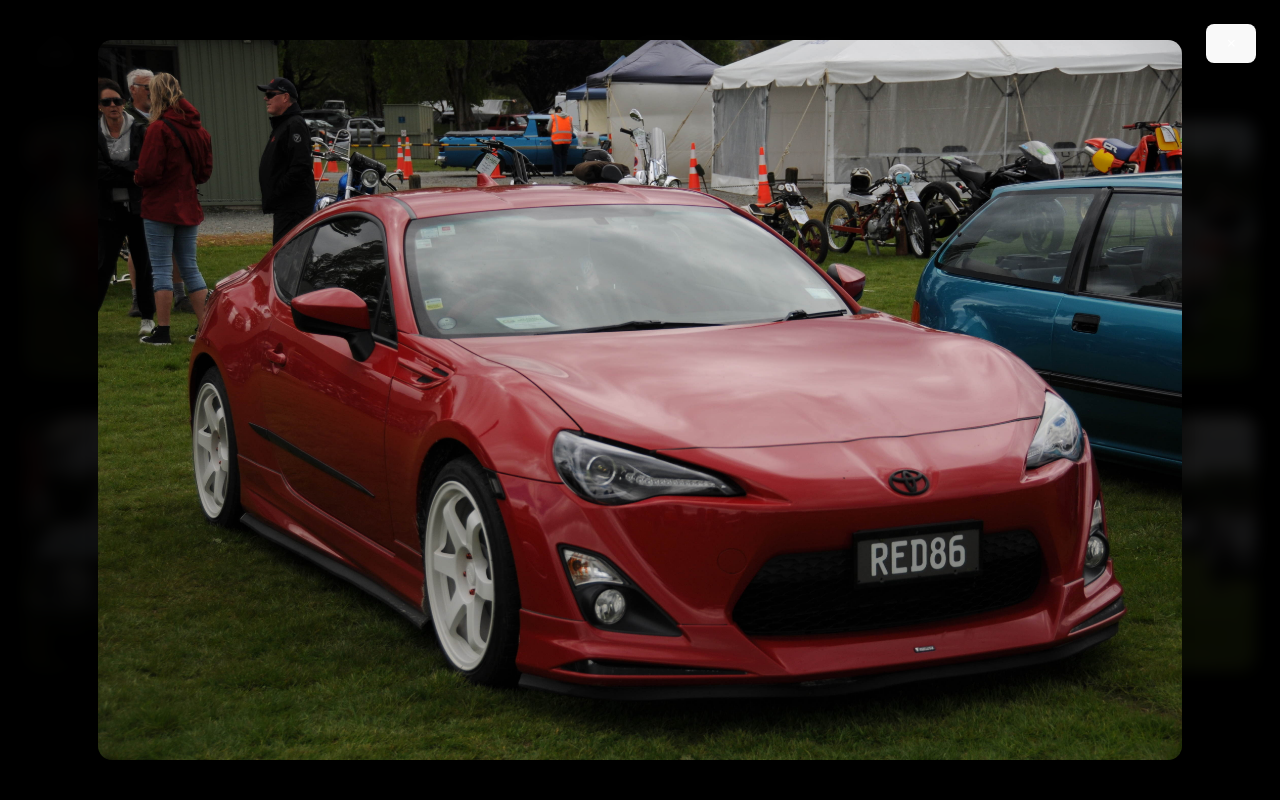
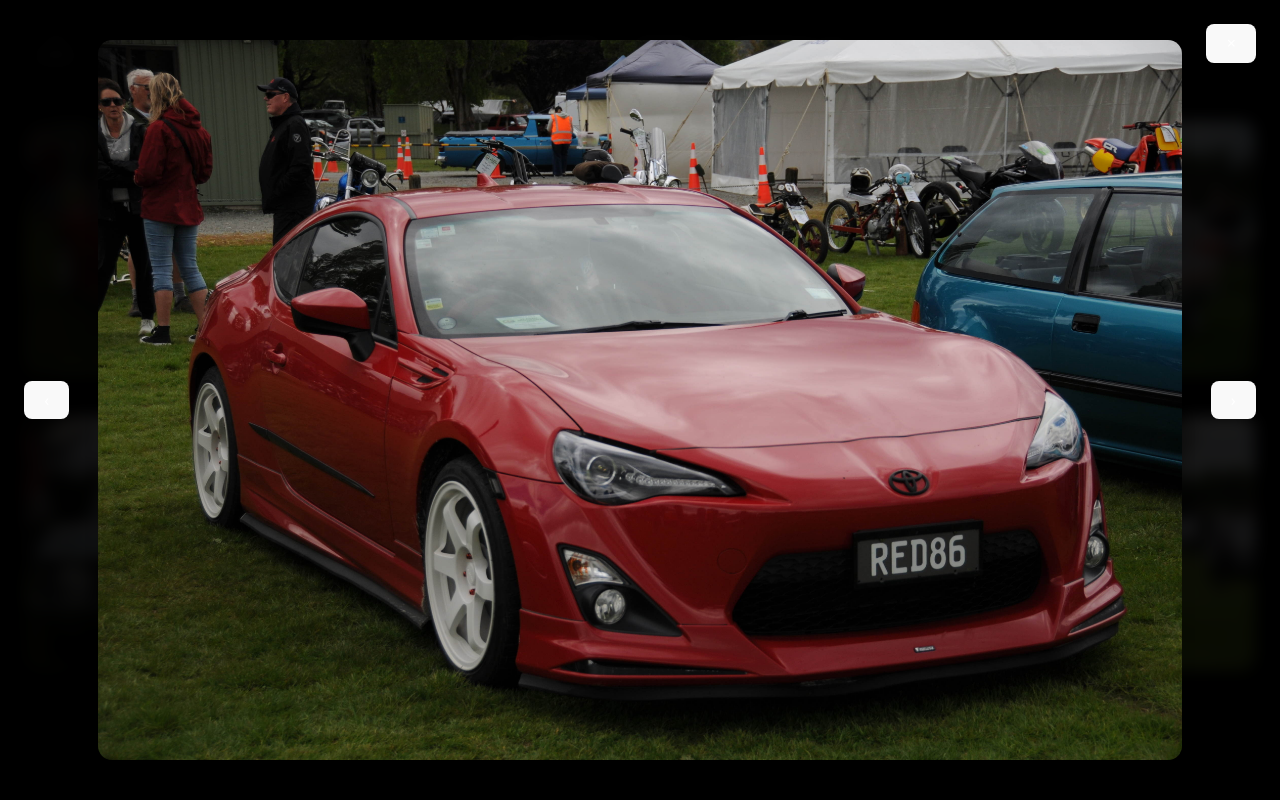
Before and after one commit to iAmJiro/ethanweb, a React (Vite) app in the folder my-app/: page /gallery/cars in a window 1280 px wide. Both pictures are taken after a click on the element 216 px from the left and 247 px from the top of the page. Shown: the top 800 px of the page. Built offline with nearby package versions, Linux system fonts and the light colour scheme; a web font is replaced by a local one.

Commit message:
arrows added

```diff
--- a/my-app/src/components/gallery/Cars.jsx
+++ b/my-app/src/components/gallery/Cars.jsx
@@ -1,20 +1,19 @@
-import React, { useEffect } from "react";
+import React, { useEffect, useState } from "react";
 import { motion } from "framer-motion";
-// IMPORT YOUR IMAGES
+
 import car2 from "../../img/car2.jpg";
 import car3 from "../../img/car3.jpg";
 import car4 from "../../img/car4.jpg";
 import car5 from "../../img/car5.jpg";
 import car6 from "../../img/car6.jpg";
 
-// 🔥 CUSTOM IMAGE-ONLY CARD GRID (NO WHITESPACE)
 function ImageGrid({ cards, onImageClick }) {
   return (
     <div className="grid grid-cols-1 md:grid-cols-2 xl:grid-cols-3 gap-10 px-6 pb-20">
       {cards.map((card, idx) => (
         <div
           key={idx}
-          onClick={() => onImageClick(card.src)}
+          onClick={() => onImageClick(idx)}
           className="rounded-xl overflow-hidden border border-neutral-800
                      hover:scale-[1.02] transition-transform duration-300 cursor-pointer"
         >
@@ -30,7 +29,7 @@ function ImageGrid({ cards, onImageClick }) {
 }
 
 export default function Cars() {
-  const [selectedImage, setSelectedImage] = React.useState(null);
+  const [selectedIndex, setSelectedIndex] = useState(null);
 
   useEffect(() => {
     window.scrollTo({ top: 0, behavior: "smooth" });
@@ -45,6 +44,16 @@ export default function Cars() {
     { title: "The First Rule", src: car6 },
   ];
 
+  const nextImage = (e) => {
+    e.stopPropagation();
+    setSelectedIndex((prev) => (prev + 1) % cards.length);
+  };
+
+  const prevImage = (e) => {
+    e.stopPropagation();
+    setSelectedIndex((prev) => (prev - 1 + cards.length) % cards.length);
+  };
+
   return (
     <>
       <motion.div
@@ -53,20 +62,23 @@ export default function Cars() {
         animate={{ opacity: 1, y: 0 }}
         transition={{ duration: 0.8, ease: "easeOut" }}
       >
-        <ImageGrid cards={cards} onImageClick={setSelectedImage} />
+        <ImageGrid
+          cards={cards}
+          onImageClick={(index) => setSelectedIndex(index)}
+        />
       </motion.div>
 
-      {/* FULLSCREEN IMAGE MODAL */}
-      {selectedImage && (
+      {/* FULLSCREEN MODAL */}
+      {selectedIndex !== null && (
         <motion.div
           className="fixed inset-0 bg-black/90 backdrop-blur-sm flex items-center justify-center z-[999]"
           initial={{ opacity: 0 }}
           animate={{ opacity: 1 }}
-          exit={{ opacity: 0 }}
-          onClick={() => setSelectedImage(null)}
+          onClick={() => setSelectedIndex(null)}
         >
           <motion.img
-            src={selectedImage}
+            key={selectedIndex} // triggers animation on index change
+            src={cards[selectedIndex].src}
             alt="Preview"
             className="max-w-[90%] max-h-[90%] rounded-xl shadow-2xl object-contain"
             initial={{ scale: 0.85, opacity: 0 }}
@@ -77,9 +89,28 @@ export default function Cars() {
           {/* Close Button */}
           <button
             className="absolute top-6 right-6 text-white text-4xl font-light"
-            onClick={() => setSelectedImage(null)}
+            onClick={(e) => {
+              e.stopPropagation();
+              setSelectedIndex(null);
+            }}
           >
             ×
+          </button>
+
+          {/* LEFT ARROW */}
+          <button
+            className="absolute left-6 text-white text-5xl font-light px-2"
+            onClick={prevImage}
+          >
+            ‹
+          </button>
+
+          {/* RIGHT ARROW */}
+          <button
+            className="absolute right-6 text-white text-5xl font-light px-2"
+            onClick={nextImage}
+          >
+            ›
           </button>
         </motion.div>
       )}
--- a/my-app/src/components/gallery/Nature.jsx
+++ b/my-app/src/components/gallery/Nature.jsx
@@ -14,7 +14,7 @@ function ImageGrid({ cards, onImageClick }) {
       {cards.map((card, idx) => (
         <div
           key={idx}
-          onClick={() => onImageClick(card.src)}
+          onClick={() => onImageClick(idx)}
           className="rounded-xl overflow-hidden border border-neutral-800
                      hover:scale-[1.02] transition-transform duration-300 cursor-pointer"
         >
@@ -30,7 +30,7 @@ function ImageGrid({ cards, onImageClick }) {
 }
 
 export default function Cars() {
-  const [selectedImage, setSelectedImage] = useState(null);
+  const [selectedIndex, setSelectedIndex] = useState(null);
 
   useEffect(() => {
     window.scrollTo({ top: 0, behavior: "smooth" });
@@ -45,6 +45,16 @@ export default function Cars() {
     { title: "The First Rule", src: nature6 },
   ];
 
+  const nextImage = (e) => {
+    e.stopPropagation();
+    setSelectedIndex((prev) => (prev + 1) % cards.length);
+  };
+
+  const prevImage = (e) => {
+    e.stopPropagation();
+    setSelectedIndex((prev) => (prev - 1 + cards.length) % cards.length);
+  };
+
   return (
     <>
       <motion.div
@@ -53,20 +63,23 @@ export default function Cars() {
         animate={{ opacity: 1, y: 0 }}
         transition={{ duration: 0.8, ease: "easeOut" }}
       >
-        <ImageGrid cards={cards} onImageClick={setSelectedImage} />
+        <ImageGrid
+          cards={cards}
+          onImageClick={(index) => setSelectedIndex(index)}
+        />
       </motion.div>
 
-      {/* FULLSCREEN IMAGE MODAL */}
-      {selectedImage && (
+      {/* FULLSCREEN MODAL */}
+      {selectedIndex !== null && (
         <motion.div
           className="fixed inset-0 bg-black/90 backdrop-blur-sm flex items-center justify-center z-[999]"
           initial={{ opacity: 0 }}
           animate={{ opacity: 1 }}
-          exit={{ opacity: 0 }}
-          onClick={() => setSelectedImage(null)}
+          onClick={() => setSelectedIndex(null)}
         >
           <motion.img
-            src={selectedImage}
+            key={selectedIndex}
+            src={cards[selectedIndex].src}
             alt="Preview"
             className="max-w-[90%] max-h-[90%] rounded-xl shadow-2xl object-contain"
             initial={{ scale: 0.85, opacity: 0 }}
@@ -77,9 +90,28 @@ export default function Cars() {
           {/* Close Button */}
           <button
             className="absolute top-6 right-6 text-white text-4xl font-light"
-            onClick={() => setSelectedImage(null)}
+            onClick={(e) => {
+              e.stopPropagation();
+              setSelectedIndex(null);
+            }}
           >
             ×
+          </button>
+
+          {/* LEFT ARROW */}
+          <button
+            className="absolute left-6 text-white text-5xl font-light px-2"
+            onClick={prevImage}
+          >
+            ‹
+          </button>
+
+          {/* RIGHT ARROW */}
+          <button
+            className="absolute right-6 text-white text-5xl font-light px-2"
+            onClick={nextImage}
+          >
+            ›
           </button>
         </motion.div>
       )}
```
